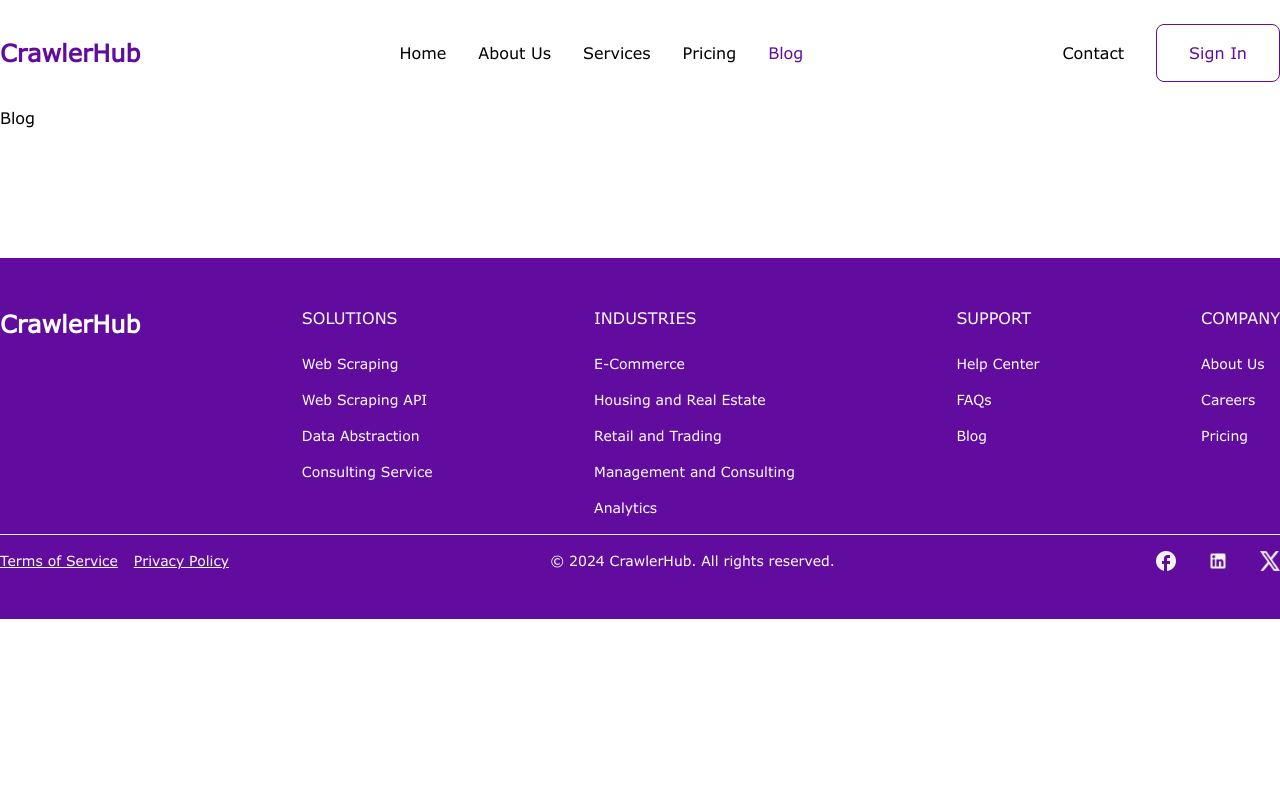
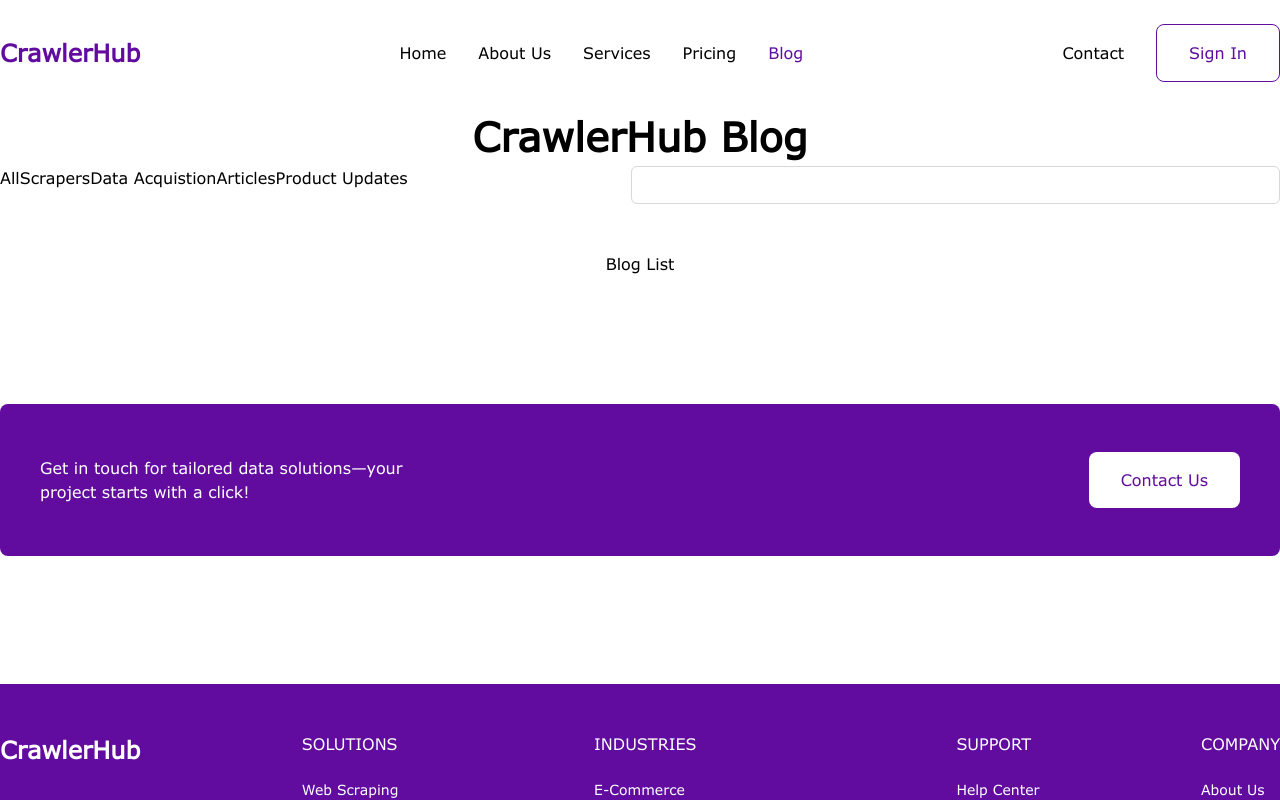
Before and after one commit to beecodeguy/crawlhub, a Next.js app: page /blog in a window 1280 px wide. Shown: the top 800 px of the page. Built offline with nearby package versions, Linux system fonts and the light colour scheme.

Commit message:
initiate working on blog

```diff
--- a/src/app/(auth)/layout.tsx
+++ b/src/app/(auth)/layout.tsx
@@ -1,9 +1,15 @@
 import AuthBanner from "@/components/containers/Banner/auth-banner";
+import { Metadata } from "next";
 import React from "react";
 
 interface IProps {
   children: React.ReactNode;
 }
+
+export const metadata: Metadata = {
+  title: "CrawlerHub",
+  description: "Web data extraction service",
+};
 
 const AuthLayout: React.FC<IProps> = ({ children }) => {
   return (
--- /dev/null
+++ b/src/app/(webpage)/blog/_component/BlogList.tsx
@@ -0,0 +1,33 @@
+import { Input } from "@/components/ui/input";
+import React from "react";
+
+const items = [
+  "All",
+  "Scrapers",
+  "Data Acquistion",
+  "Articles",
+  "Product Updates",
+];
+
+const BlogList = () => {
+  return (
+    <div className="container mx-auto flex flex-col gap-6 items-center mb-[128px]">
+      <div className="w-full flex flex-col items-center">
+        <span className="typography-h2">CrawlerHub Blog</span>
+        <div className="flex w-full">
+          <ul className="flex w-full">
+            {items.map((item) => (
+              <li key={item}>
+                {item}
+              </li>
+            ))}
+          </ul>
+          <Input />
+        </div>
+      </div>
+      <div>Blog List</div>
+    </div>
+  );
+};
+
+export default BlogList;
--- a/src/app/(webpage)/blog/page.tsx
+++ b/src/app/(webpage)/blog/page.tsx
@@ -1,10 +1,13 @@
 import React from "react";
+import BlogList from "./_component/BlogList";
+import ContactUsBanner from "@/components/containers/Banner/ContactUs";
 
 const Blog = () => {
   return (
-    <section>
-      Blog
-    </section>
+    <>
+      <BlogList />
+      <ContactUsBanner />
+    </>
   );
 };
 
--- /dev/null
+++ b/src/components/ui/pagination.tsx
@@ -0,0 +1,117 @@
+import * as React from "react"
+import { ChevronLeft, ChevronRight, MoreHorizontal } from "lucide-react"
+
+import { cn } from "@/lib/utils"
+import { ButtonProps, buttonVariants } from "@/components/ui/button"
+
+const Pagination = ({ className, ...props }: React.ComponentProps<"nav">) => (
+  <nav
+    role="navigation"
+    aria-label="pagination"
+    className={cn("mx-auto flex w-full justify-center", className)}
+    {...props}
+  />
+)
+Pagination.displayName = "Pagination"
+
+const PaginationContent = React.forwardRef<
+  HTMLUListElement,
+  React.ComponentProps<"ul">
+>(({ className, ...props }, ref) => (
+  <ul
+    ref={ref}
+    className={cn("flex flex-row items-center gap-1", className)}
+    {...props}
+  />
+))
+PaginationContent.displayName = "PaginationContent"
+
+const PaginationItem = React.forwardRef<
+  HTMLLIElement,
+  React.ComponentProps<"li">
+>(({ className, ...props }, ref) => (
+  <li ref={ref} className={cn("", className)} {...props} />
+))
+PaginationItem.displayName = "PaginationItem"
+
+type PaginationLinkProps = {
+  isActive?: boolean
+} & Pick<ButtonProps, "size"> &
+  React.ComponentProps<"a">
+
+const PaginationLink = ({
+  className,
+  isActive,
+  size = "icon",
+  ...props
+}: PaginationLinkProps) => (
+  <a
+    aria-current={isActive ? "page" : undefined}
+    className={cn(
+      buttonVariants({
+        variant: isActive ? "outline" : "ghost",
+        size,
+      }),
+      className
+    )}
+    {...props}
+  />
+)
+PaginationLink.displayName = "PaginationLink"
+
+const PaginationPrevious = ({
+  className,
+  ...props
+}: React.ComponentProps<typeof PaginationLink>) => (
+  <PaginationLink
+    aria-label="Go to previous page"
+    size="default"
+    className={cn("gap-1 pl-2.5", className)}
+    {...props}
+  >
+    <ChevronLeft className="h-4 w-4" />
+    <span>Previous</span>
+  </PaginationLink>
+)
+PaginationPrevious.displayName = "PaginationPrevious"
+
+const PaginationNext = ({
+  className,
+  ...props
+}: React.ComponentProps<typeof PaginationLink>) => (
+  <PaginationLink
+    aria-label="Go to next page"
+    size="default"
+    className={cn("gap-1 pr-2.5", className)}
+    {...props}
+  >
+    <span>Next</span>
+    <ChevronRight className="h-4 w-4" />
+  </PaginationLink>
+)
+PaginationNext.displayName = "PaginationNext"
+
+const PaginationEllipsis = ({
+  className,
+  ...props
+}: React.ComponentProps<"span">) => (
+  <span
+    aria-hidden
+    className={cn("flex h-9 w-9 items-center justify-center", className)}
+    {...props}
+  >
+    <MoreHorizontal className="h-4 w-4" />
+    <span className="sr-only">More pages</span>
+  </span>
+)
+PaginationEllipsis.displayName = "PaginationEllipsis"
+
+export {
+  Pagination,
+  PaginationContent,
+  PaginationEllipsis,
+  PaginationItem,
+  PaginationLink,
+  PaginationNext,
+  PaginationPrevious,
+}
```
